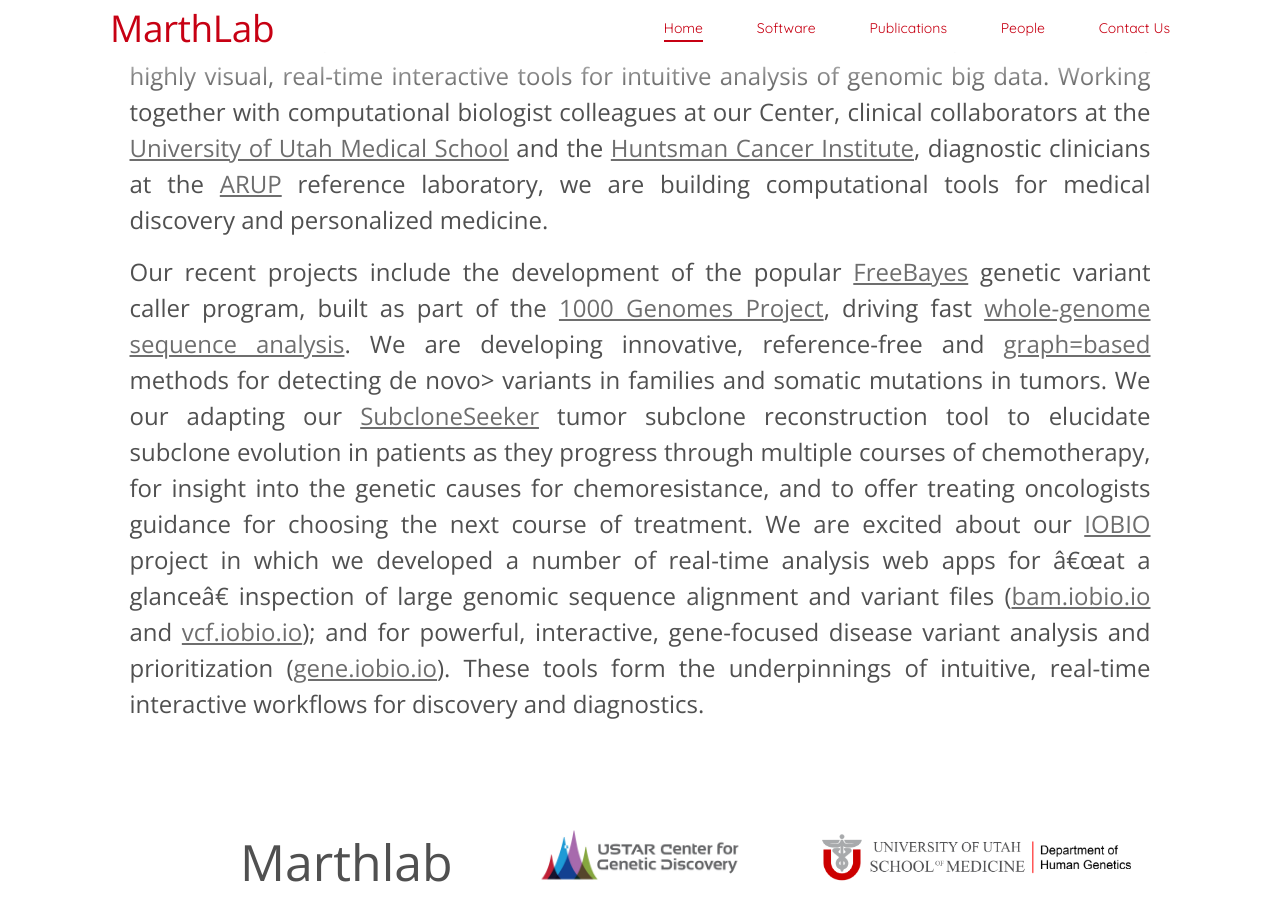
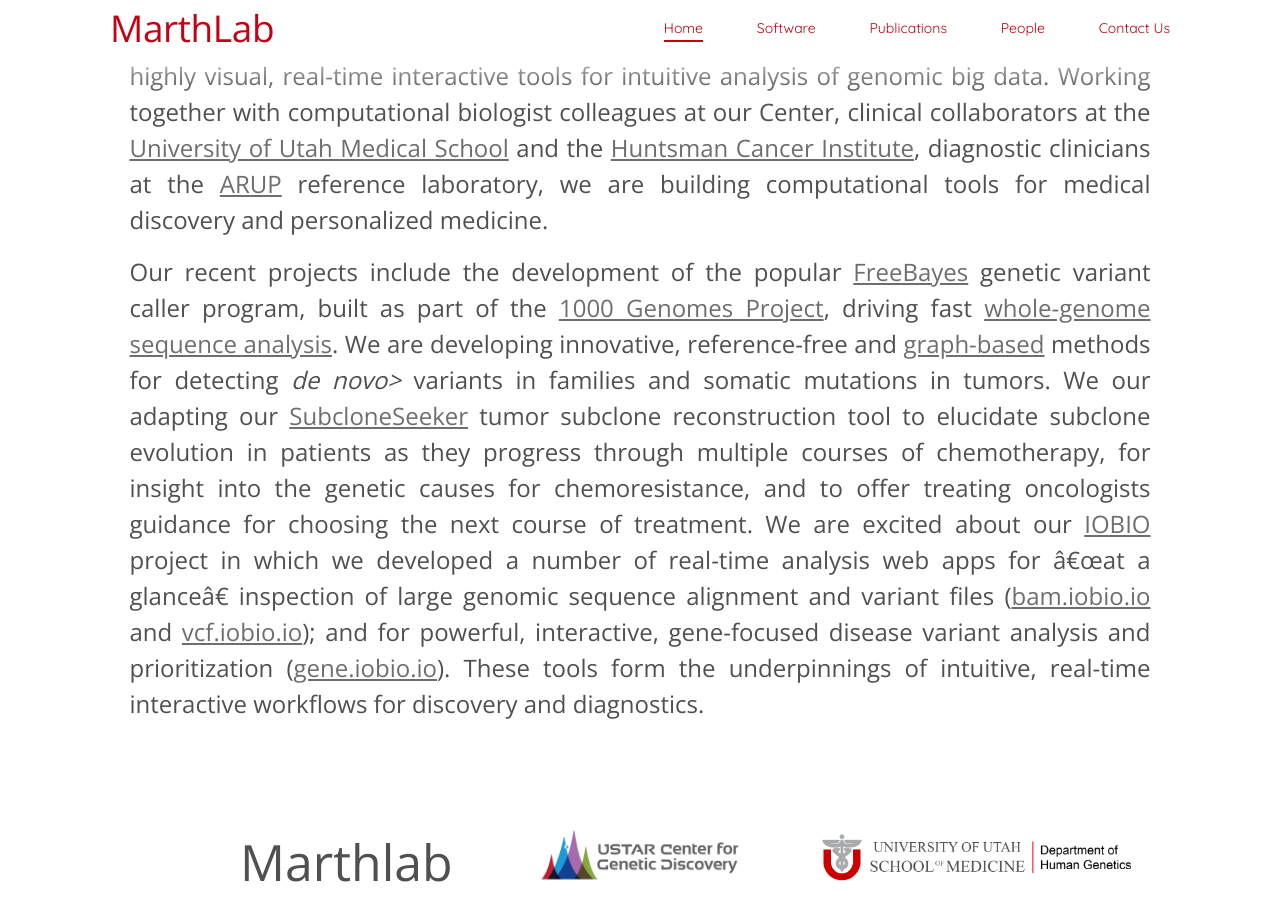
Before and after one commit to marthlab/LabWebsite, a Jekyll site: the page built from index.html, in a window 1280 px wide and 900 px high, scrolled down 694 px. Built offline with Jekyll 4.4.1, drawn with Linux system fonts in a browser that asks for light colours; Markdown is read by kramdown in place of the engine named in the settings.

```diff
--- a/index.html
+++ b/index.html
@@ -51,7 +51,8 @@ order: 1
 		Our recent projects include the development of the popular <a href="http://arxiv.org/abs/1207.3907">FreeBayes</a>
 		genetic variant caller program, built as part of the <a href="http://www.1000genomes.org">1000 Genomes
 		Project</a>, driving fast <a href="http://www.nature.com/nmeth/journal/v12/n10/full/nmeth.3505.html">whole-genome sequence analysis</a>.
-		We are developing innovative, reference-free and <a href="https://github.com/dillonl/graphite">graph=based</a> methods for detecting <i></i>de novo></i> variants in families
+		We are developing innovative, reference-free and <a href="https://github.com/dillonl/graphite">graph-based</a>
+		methods for detecting <i>de novo></i> variants in families
 		and somatic mutations in tumors.
 		We our adapting our <a href="http://www.genomebiology.com/content/15/8/443">SubcloneSeeker</a> tumor
 		subclone reconstruction tool to elucidate subclone evolution in patients as they progress through
```
